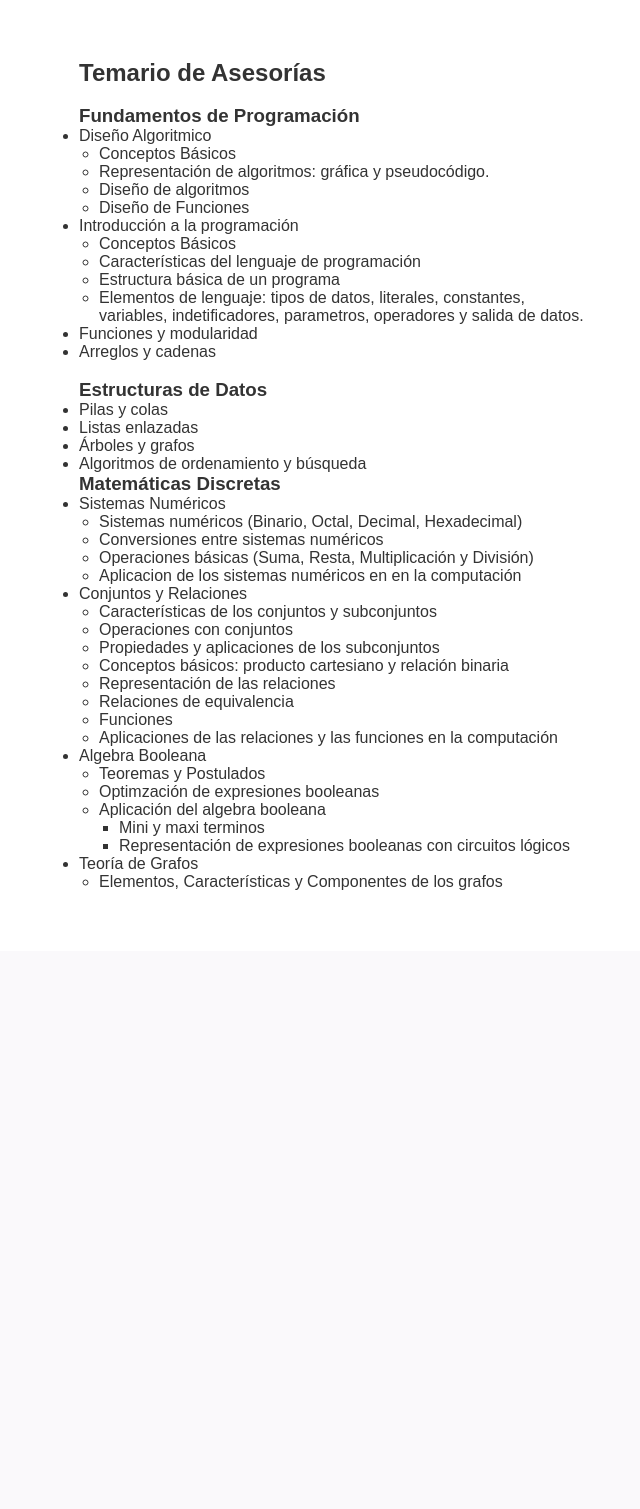
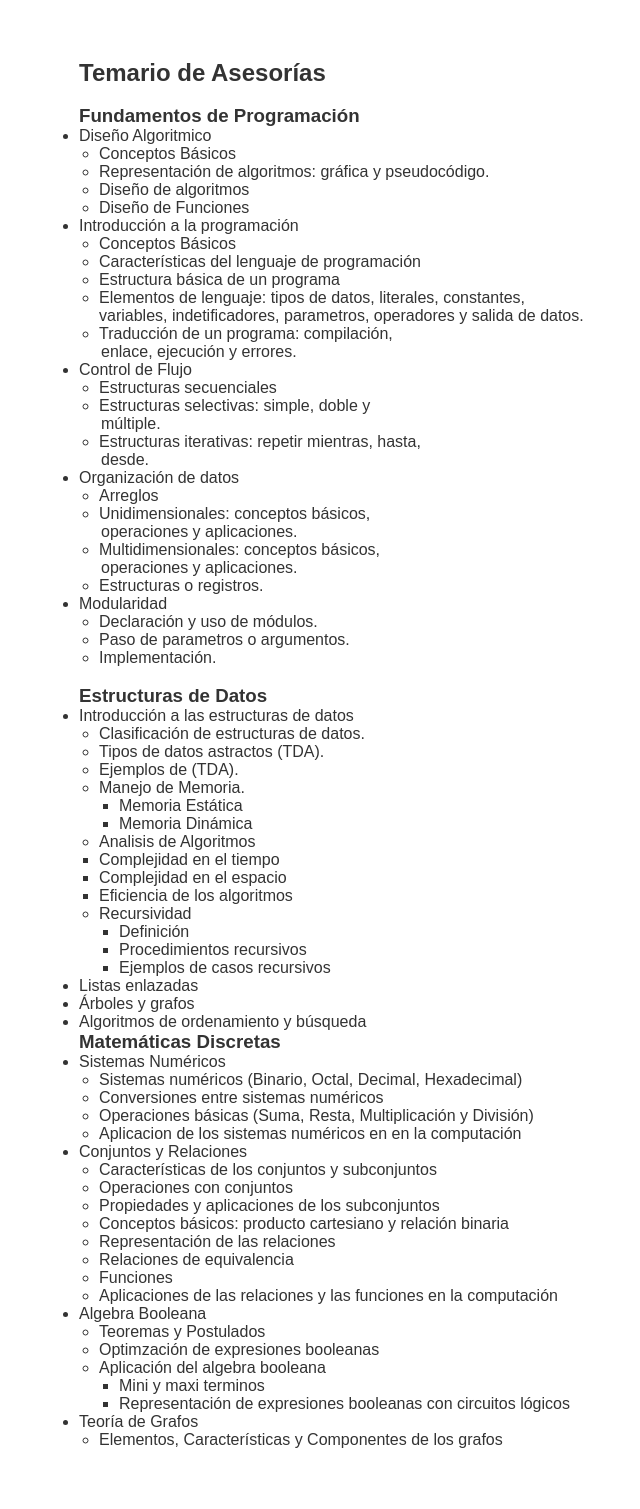
Before and after one commit to Cyph3r-sec/cyph3r_academy, a PHP site: page /temario.php in a window 1280 px wide. Shown: the part 161-1670 px from the top of the page, without its empty margins (49-689 px from the left). Before the commit the page ends 1051 px from the top, so only its background shows below. Run offline with PHP 8.4, Linux system fonts and the light colour scheme.

Commit message:
nuevos cambios en temario

```diff
--- a/asesorias/about.php
+++ b/asesorias/about.php
@@ -1,5 +1,6 @@
 <?php include 'php/navbar.php'; ?>
 <link rel="stylesheet" href="css/style.css">
+<link rel="shortcut icon" href="img/logo2.png" type="image/png">
 <section class="section">
     <h2>Sobre Nosotros</h2>
     <p>Somos un grupo de desarrolladores apasionados por enseñar.
--- a/asesorias/temario.php
+++ b/asesorias/temario.php
@@ -1,5 +1,6 @@
 <?php include 'php/navbar.php'; ?>
 <link rel="stylesheet" href="css/style.css">
+<link rel="shortcut icon" href="/img/logo2.png" type="image/png">
 <section class="section">
     <h2>Temario de Asesorías</h2>
     <br>
@@ -21,14 +22,69 @@
                     <p>Elementos de lenguaje: tipos de datos, literales, constantes, </p>
                     <p>variables, indetificadores, parametros, operadores y salida de datos.</p>
                 </li>
+                <li>
+                    <p>Traducción de un programa: compilación,</p>
+                    <p style="padding-left: 2px;">enlace, ejecución y errores.</p>
+                </li>
             </ul>
-        <li>Funciones y modularidad</li>
-        <li>Arreglos y cadenas</li>
+        <li>Control de Flujo</li>
+            <ul style="padding-left: 20px;">
+                <li>Estructuras secuenciales</li>
+                <li>
+                    <p>Estructuras selectivas: simple, doble y</p>
+                    <p style="padding-left: 2px;">múltiple.</p>
+                </li>
+                <li>
+                    <p>Estructuras iterativas: repetir mientras, hasta,</p>
+                    <p style="padding-left: 2px;">desde.</p>
+                </li>
+            </ul>
+        <li>Organización de datos</li>
+            <ul style="padding-left: 20px;">
+                <li>Arreglos</li>
+                <li>
+                    <p>Unidimensionales: conceptos básicos,</p>
+                    <p style="padding-left: 2px;">operaciones y aplicaciones.</p>
+                </li>
+                <li>
+                    <p>Multidimensionales: conceptos básicos,</p>
+                    <p style="padding-left: 2px;">operaciones y aplicaciones.</p>
+                </li>
+                <li>Estructuras o registros.</li>
+            </ul>
+        <li>Modularidad</li>
+            <ul style="padding-left: 20px;">
+                <li>Declaración y uso de módulos.</li>
+                <li>Paso de parametros o argumentos.</li>
+                <li>Implementación.</li>
+            </ul>
     </ul>
     <br>
     <h3>Estructuras de Datos</h3>
     <ul>
-        <li>Pilas y colas</li>
+        <li>Introducción a las estructuras de datos</li>
+            <ul style="padding-left: 20px;">
+                <li>Clasificación de estructuras de datos.</li>
+                <li>Tipos de datos astractos (TDA).</li>
+                <li>Ejemplos de (TDA).</li>
+                <li>Manejo de Memoria.</li>
+                    <ul style="padding-left: 20px;">
+                        <li>Memoria Estática</li>
+                        <li>Memoria Dinámica</li>
+                    </ul>
+                <li>Analisis de Algoritmos</li>
+                    <ul>
+                        <li>Complejidad en el tiempo</li>
+                        <li>Complejidad en el espacio</li>
+                        <li>Eficiencia de los algoritmos</li>
+                    </ul>
+        <li>Recursividad</li>
+            <ul style="padding-left: 20px;">
+                <li>Definición</li>
+                <li>Procedimientos recursivos</li>
+                <li>Ejemplos de casos recursivos</li>
+            </ul>
+            </ul>
         <li>Listas enlazadas</li>
         <li>Árboles y grafos</li>
         <li>Algoritmos de ordenamiento y búsqueda</li>
```
